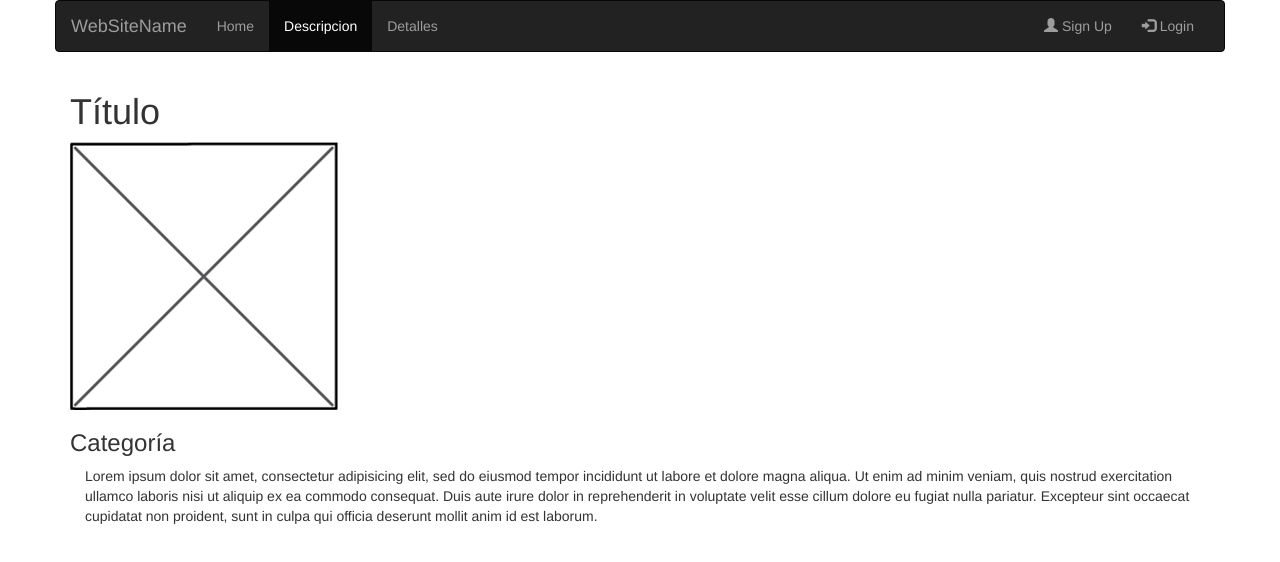
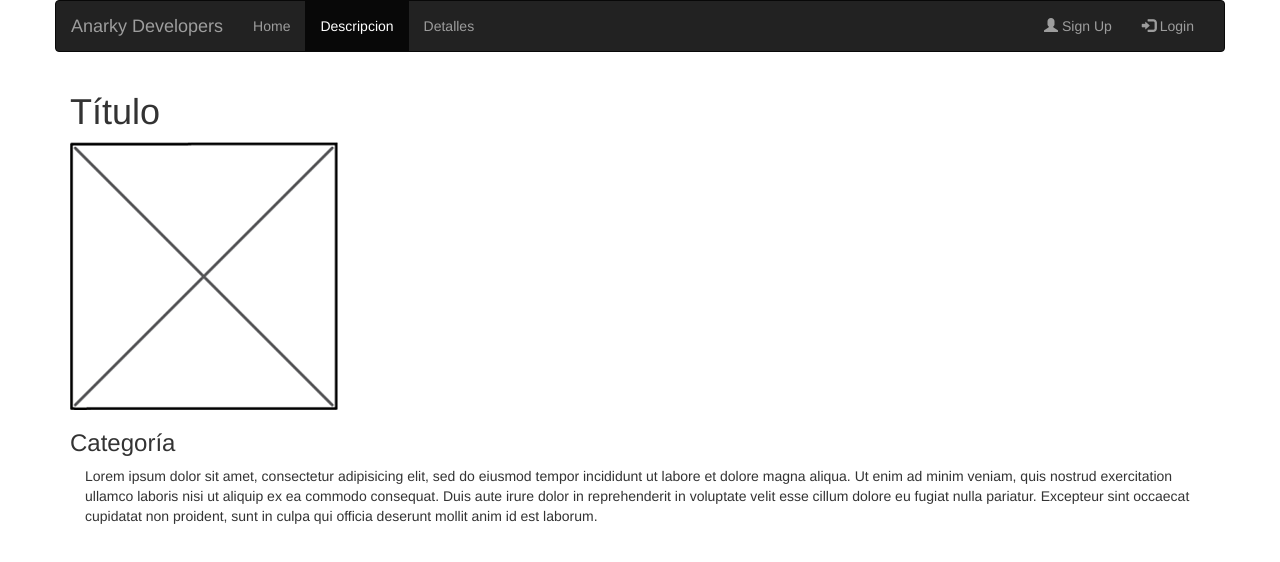
Before and after one commit to rreyescl/miappmovileoficial, a website: page miappmovileoficial/www/descripcion.html in a window 1280 px wide. Drawn offline with Linux system fonts and the light colour scheme.

Commit message:
agregando website name

```diff
--- a/miappmovileoficial/www/descripcion.html
+++ b/miappmovileoficial/www/descripcion.html
@@ -20,7 +20,7 @@
                 <span class="icon-bar"></span>
                 <span class="icon-bar"></span>
               </button>
-              <a class="navbar-brand" href="#">WebSiteName</a>
+              <a class="navbar-brand" href="#">Anarky Developers</a>
             </div>
             <div class="collapse navbar-collapse" id="myNavbar">
               <ul class="nav navbar-nav">
```
